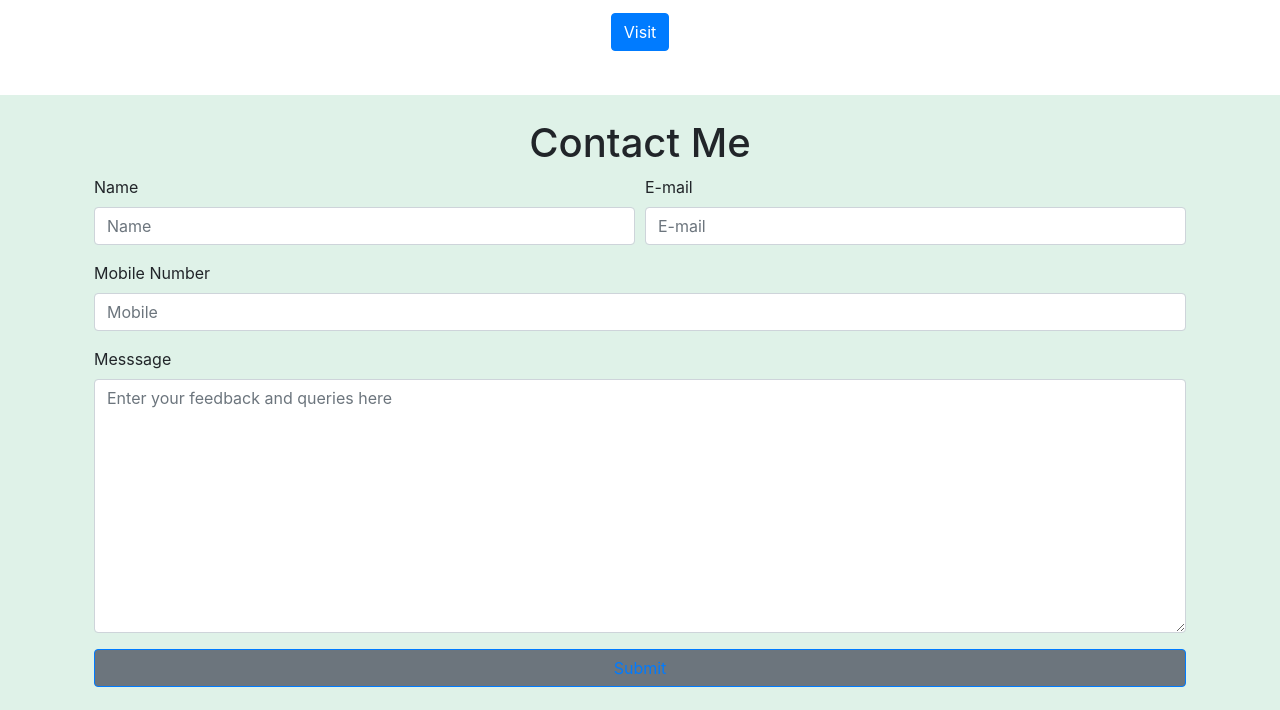
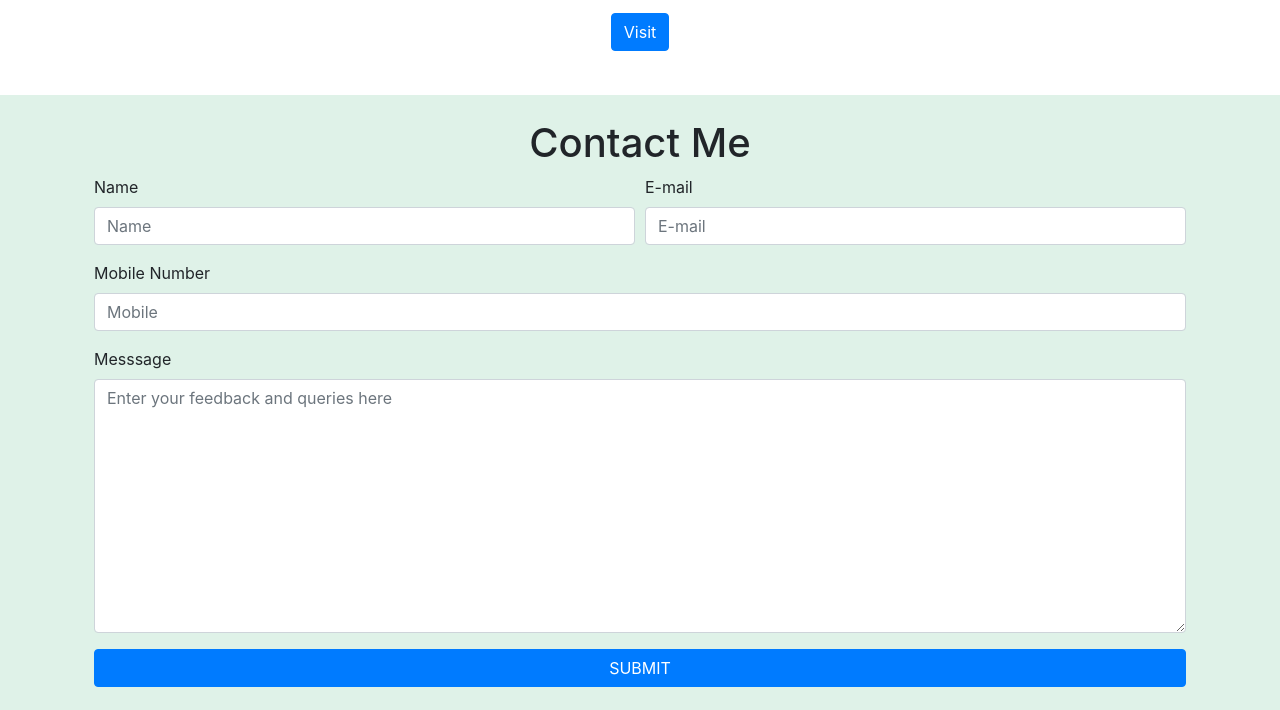
Before and after one commit to krishnadevpmelevila/roughbook, a plain HTML site: page index.html in a window 1280 px wide. Shown: the part 2284-2994 px from the top of the page. Drawn offline with nearby package versions, Linux system fonts and the light colour scheme.

Commit message:
Update index.html

```diff
--- a/index.html
+++ b/index.html
@@ -186,8 +186,7 @@
     </div>
 
 
-     <a href="a.html"> <div class="form-group text-center">
-        <button type="submit" class="btn btn-primary bg-secondary" style="width: 100%;text-decoration:none;text-color:white"><a href="a.html">Submit</a></button></div></a>
+      <a href="a.html" class="btn btn-primary" style="width: 100%;text-decoration:none;text-color:white">SUBMIT</a></div>
   </form>
   </div>
 
```
